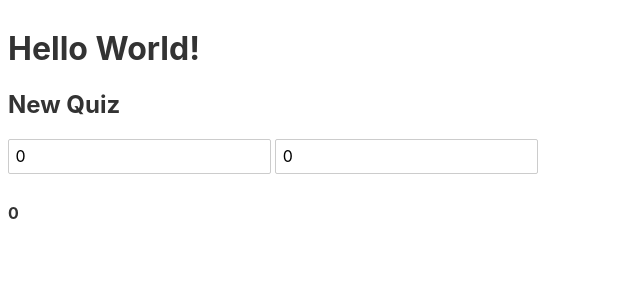
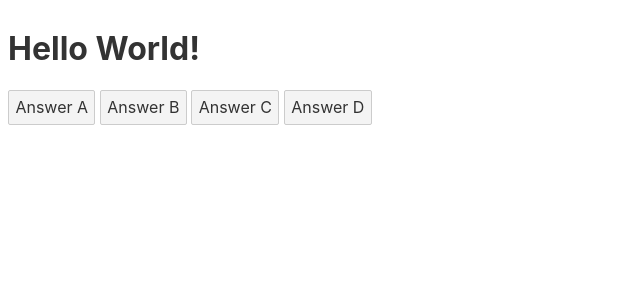
Before and after one commit to z-burke/leveluptuts-svelte-for-beginners, a Svelte app: page / in a window 1280 px wide. Shown: the top 300 px of the page, without its empty margins (0-640 px from the left). Built offline with nearby package versions, Linux system fonts and the light colour scheme.

Commit message:
06 Basic Events

```diff
--- a/src/Quiz.svelte
+++ b/src/Quiz.svelte
@@ -1,16 +1,19 @@
 <script>
-    export let quizName = "Scott Quiz";
+    let result = "";
+    let correctAnswer = "b";
 
-    // let title = "";
-    let a = 0;
-    let b = 0;
+    function pickAnswer(answer) {
+        if (answer == correctAnswer) {
+            return (result = "Correct!");
+        }
+        result = "OOPS";
+    }
 </script>
 
 <div>
-    <h2>{quizName}</h2>
-    <!-- <h4>{title}</h4> -->
-    <!-- <input bind:value={title} type="text" /> -->
-    <input type="number" bind:value={a} />
-    <input type="number" bind:value={b} />
-    <h4>{a + b}</h4>
+    <h4>{result}</h4>
+    <button on:click={() => pickAnswer('a')}>Answer A</button>
+    <button on:click={() => pickAnswer('b')}>Answer B</button>
+    <button on:click={() => pickAnswer('c')}>Answer C</button>
+    <button on:click={() => pickAnswer('d')}>Answer D</button>
 </div>
```
